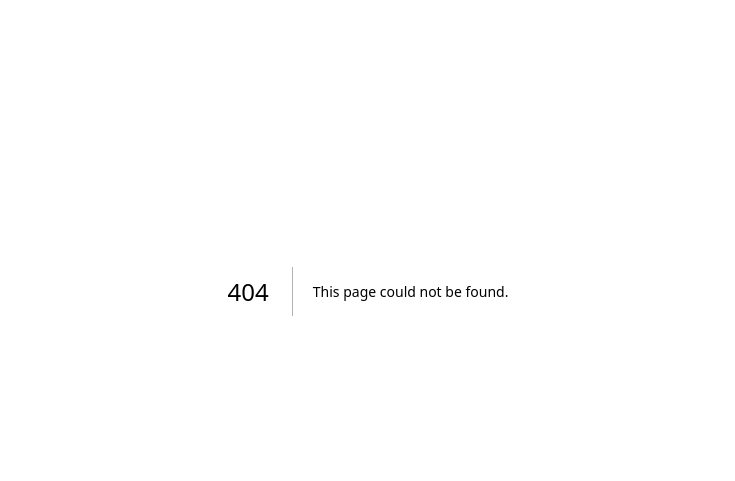
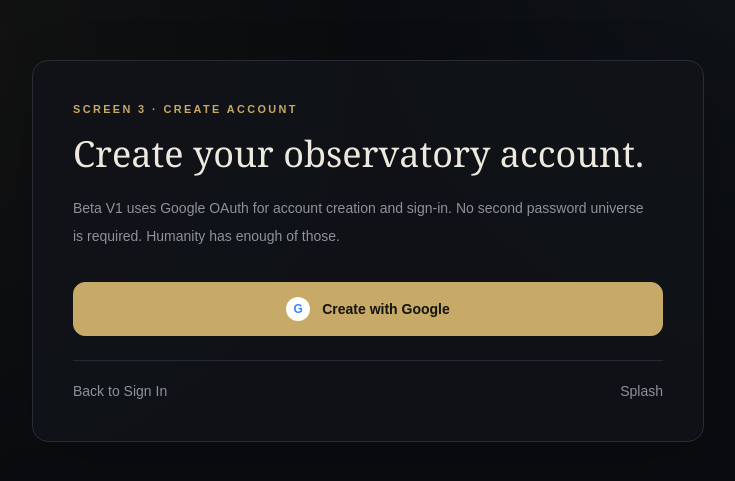
Before and after one commit to NipunSandaru91/NipunAstro, a Next.js app: page /create-account in a window 1280 px wide. Before the commit this address had no page. Shown: the part 109-590 px from the top of the page, without its empty margins (272-1007 px from the left). Built offline with nearby package versions, Linux system fonts and the light colour scheme.

Commit message:
feat(ui): add create account screen

```diff
--- /dev/null
+++ b/app/create-account/page.tsx
@@ -0,0 +1,29 @@
+import Link from "next/link";
+import { signInWithGoogle } from "@/app/auth/actions";
+
+export default function CreateAccountPage() {
+  return (
+    <main className="min-h-screen px-5 py-10 sm:px-8">
+      <div className="mx-auto flex min-h-[80vh] max-w-2xl items-center">
+        <section className="panel w-full rounded-2xl p-8 sm:p-10">
+          <p className="eyebrow">Screen 3 · Create Account</p>
+          <h1 className="serif mt-4 text-4xl text-[#eee9de]">Create your observatory account.</h1>
+          <p className="mt-5 max-w-xl text-sm leading-7 text-[var(--muted)]">
+            Beta V1 uses Google OAuth for account creation and sign-in. No second password universe is required. Humanity has enough of those.
+          </p>
+          <form action={signInWithGoogle} className="mt-8">
+            <input type="hidden" name="next" value="/dashboard" />
+            <button type="submit" className="flex w-full items-center justify-center gap-3 rounded-xl border border-[var(--gold)] bg-[var(--gold)] px-4 py-3.5 text-sm font-semibold text-[#15130e] hover:brightness-110">
+              <span className="flex h-6 w-6 items-center justify-center rounded-full bg-white text-xs font-bold text-[#4285f4]">G</span>
+              Create with Google
+            </button>
+          </form>
+          <div className="mt-6 flex justify-between border-t border-[#252a31] pt-5 text-sm">
+            <Link href="/welcome" className="text-[#8d929b] hover:text-[#eee9de]">Back to Sign In</Link>
+            <Link href="/" className="text-[#8d929b] hover:text-[#eee9de]">Splash</Link>
+          </div>
+        </section>
+      </div>
+    </main>
+  );
+}
```
